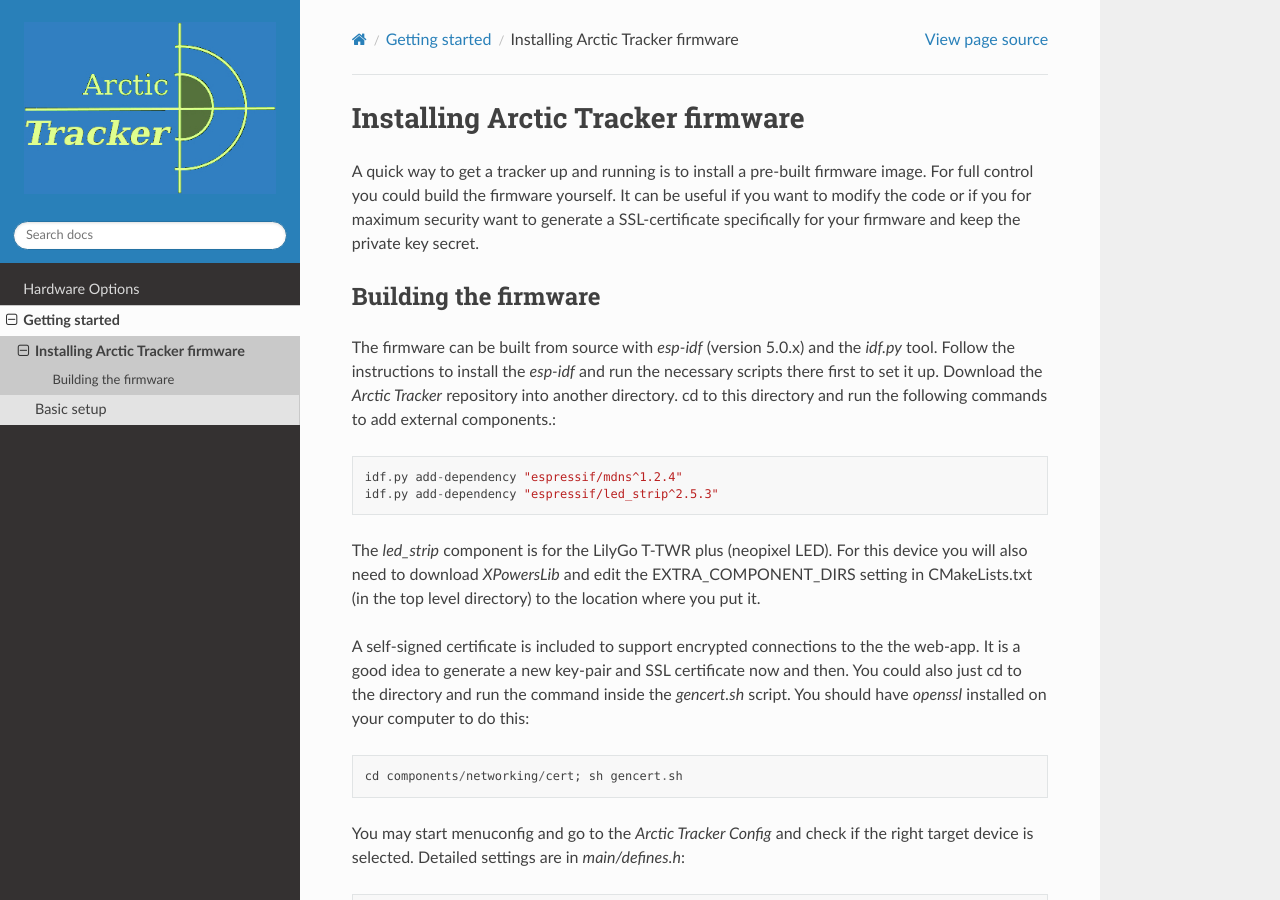
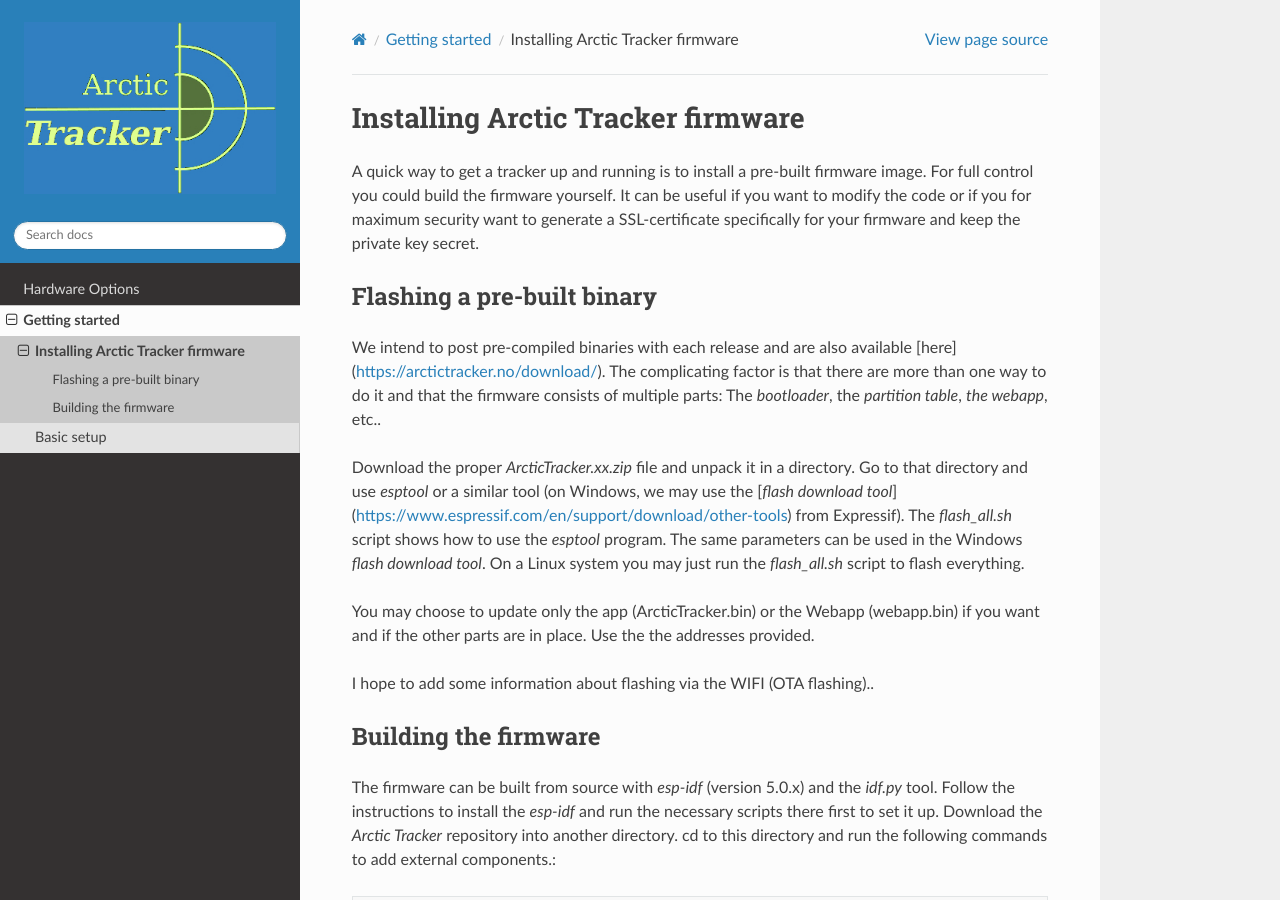
Before and after one commit to Hamlabs/ArcticTracker-docs, a Sphinx documentation site: the page built from docs/install.rst, in a window 1280 px wide and 900 px high. Built offline with Sphinx 7.4.7 and the Read the Docs theme 3.1.0, drawn with Linux system fonts in a browser that asks for light colours; pages that are not in the unit, such as notebooks, are missing from menus.

Commit message:
Update install.rst

```diff
--- a/docs/install.rst
+++ b/docs/install.rst
@@ -3,6 +3,16 @@
 ==================================
 
 A quick way to get a tracker up and running is to install a pre-built firmware image. For full control you could build the firmware yourself. It can be useful if you want to modify the code or if you for maximum security want to generate a SSL-certificate specifically for your firmware and keep the private key secret.
+
+Flashing a pre-built binary
+---------------------------
+We intend to post pre-compiled binaries with each release and are also available [here](https://arctictracker.no/download/). The complicating factor is that there are more than one way to do it and that the firmware consists of multiple parts: The *bootloader*, the *partition table*, *the webapp*, etc..
+
+Download the proper *ArcticTracker.xx.zip* file and unpack it in a directory. Go to that directory and use *esptool* or a similar tool (on Windows, we may use the [*flash download tool*](https://www.espressif.com/en/support/download/other-tools) from Expressif). The *flash_all.sh* script shows how to use the *esptool* program. The same parameters can be used in the Windows *flash download tool*. On a Linux system you may just run the *flash_all.sh* script to flash everything.
+
+You may choose to update only the app (ArcticTracker.bin) or the Webapp (webapp.bin) if you want and if the other parts are in place. Use the the addresses provided.
+
+I hope to add some information about flashing via the WIFI (OTA flashing)..
 
 Building the firmware
 ---------------------
```
